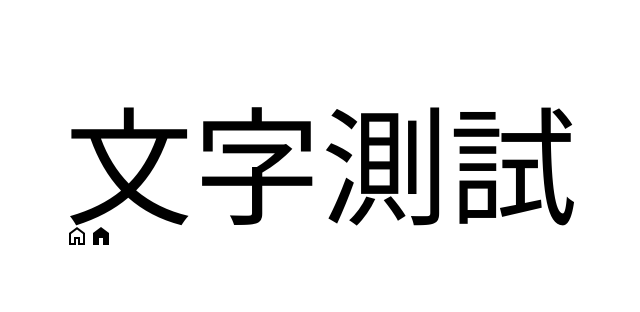
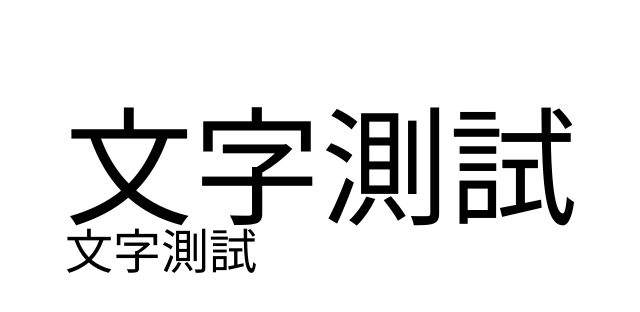
Before and after one commit to TzuHanChen/personal-website, a Next.js app: page / in a window 1280 px wide. Shown: the top 312 px of the page, without its empty margins (319-959 px from the left). Built offline with nearby package versions, Linux system fonts and the light colour scheme; a web font is replaced by a local one.

Commit message:
更換圖示

```diff
--- a/app/globals.css
+++ b/app/globals.css
@@ -1,19 +1,3 @@
 @tailwind base;
 @tailwind components;
 @tailwind utilities;
-
-.material-symbols-outlined {
-  font-variation-settings:
-    'FILL' 0,
-    'wght' 400,
-    'GRAD' 0,
-    'opsz' 24
-}
-
-.material-symbols-outlined.fill {
-  font-variation-settings:
-    'FILL' 1,
-    'wght' 400,
-    'GRAD' 0,
-    'opsz' 24
-}
--- a/app/layout.tsx
+++ b/app/layout.tsx
@@ -1,11 +1,11 @@
 /* eslint-disable @next/next/no-page-custom-font */
 import type { Metadata } from "next";
-import { NotoSansTC, NotoSerifTC } from "@/components/fonts";
+import { NotoSansTC, NotoSerifTC } from "@/ui/fonts";
 import "./globals.css";
 
 export const metadata: Metadata = {
-  title: "Create Next App",
-  description: "Generated by create next app",
+  title: "陳子涵",
+  description: "陳子涵的個人網站",
 };
 
 export default function RootLayout({
@@ -16,7 +16,6 @@ export default function RootLayout({
   return (
     <html lang="en">
       <head>
-      <link rel="stylesheet" href="https://fonts.googleapis.com/css2?display=swap&family=Material+Symbols+Outlined:opsz,wght,FILL,GRAD@20..48,100..700,0..1,-50..200" />
       </head>
       <body className={NotoSansTC.className}>{children}</body>
     </html>
--- a/app/page.tsx
+++ b/app/page.tsx
@@ -3,8 +3,7 @@ export default function Home() {
     <main className="flex min-h-screen flex-col items-center justify-between p-24">
       <div className="">
         <h1 className="text-9xl">文字測試</h1>
-        <span className="material-symbols-outlined">home</span>
-        <span className="material-symbols-outlined fill">home</span>
+        <p className="text-5xl">文字測試</p>
       </div>
     </main>
   );
--- a/package.json
+++ b/package.json
@@ -10,7 +10,7 @@
   },
   "dependencies": {
     "@headlessui/react": "^1.7.19",
-    "@material/web": "^1.4.1",
+    "@heroicons/react": "^2.1.5",
     "next": "14.2.2",
     "react": "^18",
     "react-dom": "^18"
--- a/components/fonts.ts
+++ b/ui/fonts.ts
@@ -13,6 +13,7 @@ export const NotoSerifTC = Noto_Serif_TC({
 });
 
 export const NotoColorEmoji = Noto_Color_Emoji({
+	subsets: ['emoji'],
 	weight: ['400'],
 	display: 'swap',
 });
```
Also changed, not shown: 1 other file (tests, documents, lock files or other folders).
